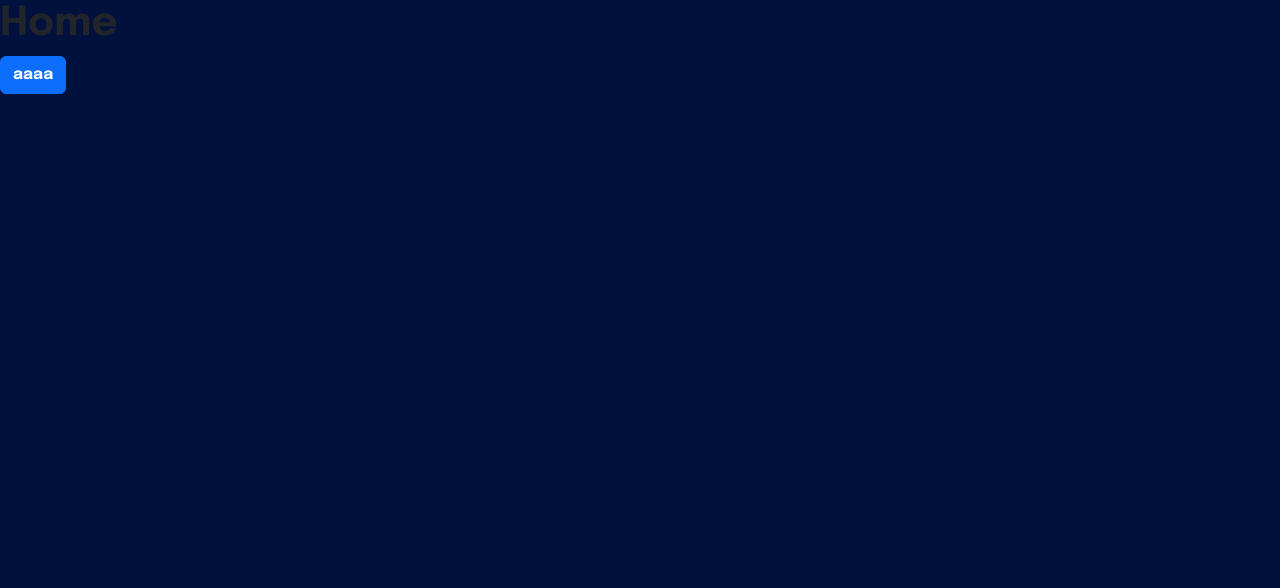
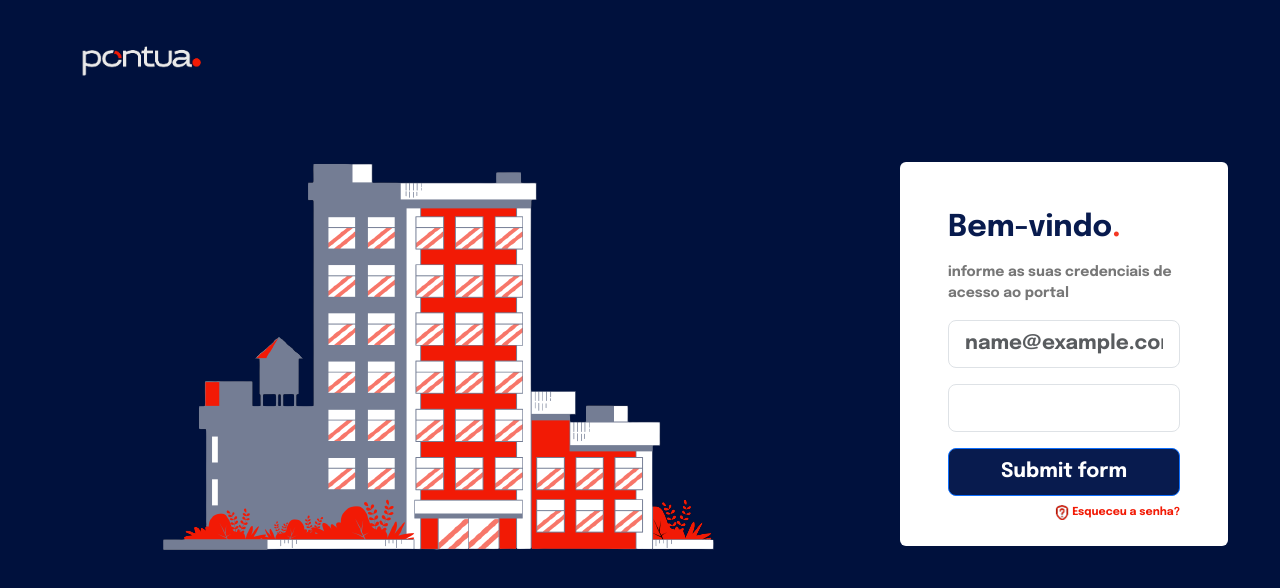
Before and after one commit to beatriz-tech/test-pontua, a React (Create React App) app: page / in a window 1280 px wide. Shown: the top 588 px of the page. Built offline with nearby package versions, Linux system fonts and the light colour scheme.

Commit message:
validacao login page 1

```diff
--- a/src/App.js
+++ b/src/App.js
@@ -7,8 +7,8 @@ function App() {
   return (
     <Router>
       <Routes>
-        <Route path="/" element={<Home />} />
-        <Route path="/login" element={<Login />} />
+        <Route path="/home" element={<Home />} />
+        <Route path="/" element={<Login />} />
         <Route path="/perfil" element={<Perfil />} />
       </Routes>
     </Router>
--- a/src/components/LoginComponent/LoginComponent.js
+++ b/src/components/LoginComponent/LoginComponent.js
@@ -1,3 +1,4 @@
+import { useState } from "react";
 import { Form, Button } from "react-bootstrap";
 import "./LoginComponent.scss";
 import iconInterrogacao from "../../image/icon-interrogacao.png";
@@ -10,8 +11,23 @@ function LoginComponent(dataComponent) {
   const { title } = useSelector((state) => state.loginText);
   const { label } = useSelector((state) => state.loginText);
   const { page } = useSelector((state) => state.loginText);
+  const [dataUser, setDataUser] = useState({ email: "", senha: "" });
+  const [validated, setValidated] = useState(false);
 
-  const handleSubmit = () => {
+  const handleChange = (event) => {
+    if (event.target.id === "email")
+      setDataUser({ email: event.target.value, senha: dataUser.senha });
+    if (event.target.id === "senha")
+      setDataUser({ email: dataUser.email, senha: event.target.value });
+  };
+  const handleSubmit = (event) => {
+    const form = event.currentTarget;
+    console.log(form.checkValidity());
+    if (form.checkValidity() === false) {
+      event.preventDefault();
+      event.stopPropagation();
+    } else {
+      setValidated(true);
       dispatch(
         changeLoginText({
           title: "Selecione o seu agente mais legal",
@@ -19,6 +35,7 @@ function LoginComponent(dataComponent) {
           page: 4,
         })
       );
+    }
   };
   const handleEsqueciSenha = () => {
     dispatch(
@@ -49,18 +66,33 @@ function LoginComponent(dataComponent) {
       </h1>
       <p className="labelLogin">{label}</p>
       {page === 1 && (
-        <Form>
+        <Form validated={validated} onSubmit={handleSubmit}>
           <Form.Group className="mb-3" controlId="exampleForm.ControlInput1">
             <Form.Control
               size="lg"
+              id="email"
+              onChange={handleChange}
               type="email"
               placeholder="name@example.com"
+              required
             />
+            <Form.Control.Feedback type="invalid">
+              Please provide a valid email.
+            </Form.Control.Feedback>
           </Form.Group>
           <Form.Group className="mb-3" controlId="exampleForm.ControlTextarea1">
-            <Form.Control size="lg" type="password" />
+            <Form.Control
+              size="lg"
+              id="senha"
+              onChange={handleChange}
+              type="password"
+              required
+            />
+            <Form.Control.Feedback type="invalid">
+              Please provide a valid password.
+            </Form.Control.Feedback>
           </Form.Group>
-          <Button size="lg" onClick={handleSubmit} className="buttonLogin">
+          <Button size="lg" type="submit" className="buttonLogin">
             Submit form
           </Button>
           <div className="senha mt-2">
```
Lines whose indentation alone changed are shown as unchanged.
